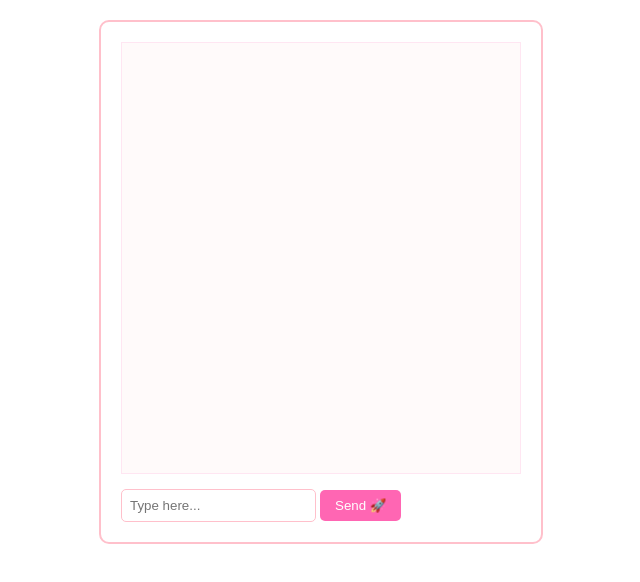
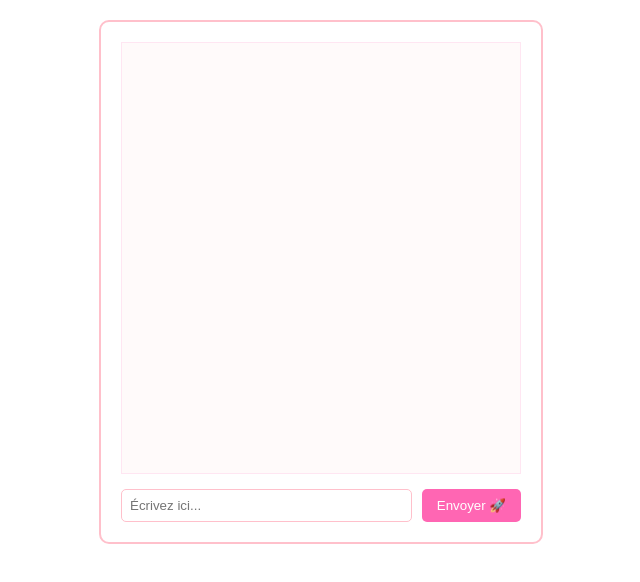
Before and after one commit to thebelgiangirl/Linkedin-post-assistant, a plain HTML site: page index.html in a window 1280 px wide. Shown: the whole page, without its empty margins (319-959 px from the left). Drawn offline with Linux system fonts and the light colour scheme.

Commit message:
Update index.html

```diff
--- a/index.html
+++ b/index.html
@@ -7,8 +7,10 @@
 <body>
   <div class="chat-container">
     <div id="chatbox"></div>
-    <input type="text" id="userInput" placeholder="Type here...">
-    <button onclick="sendMessage()">Send 🚀</button>
+    <div class="input-container">
+      <input type="text" id="userInput" placeholder="Écrivez ici...">
+      <button type="button" onclick="sendMessage()">Envoyer 🚀</button>
+    </div>
   </div>
   <script src="script.js"></script>
 </body>
```
